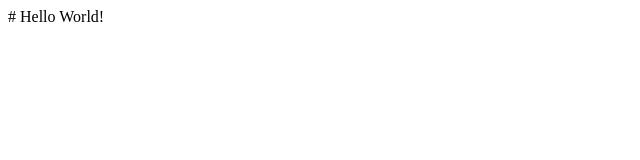
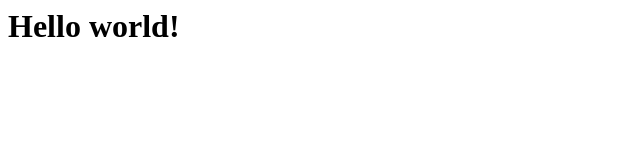
Before and after one commit to Yeahoon-Kim/Yeahoon-Kim.github.io, a plain HTML site: page index.html in a window 1280 px wide. Shown: the whole page, without its empty margins (0-640 px from the left). Drawn offline with Linux system fonts and the light colour scheme.

Commit message:
Modify index.html

```diff
--- a/index.html
+++ b/index.html
@@ -1 +1,8 @@
-# Hello World!
+<html>
+<head>
+    <title>Home</title>
+    <link rel="stylesheet" type="text/css" href="css/style.css">
+</head>
+<body>
+    <h1>Hello world!</h1>
+</html>
```
